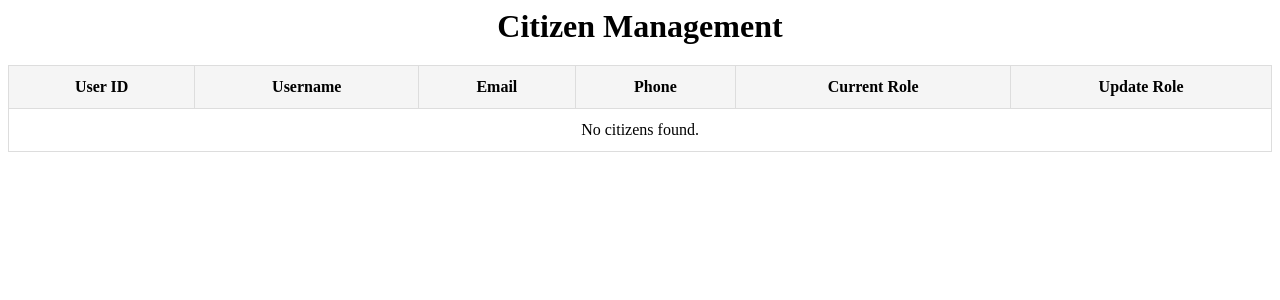
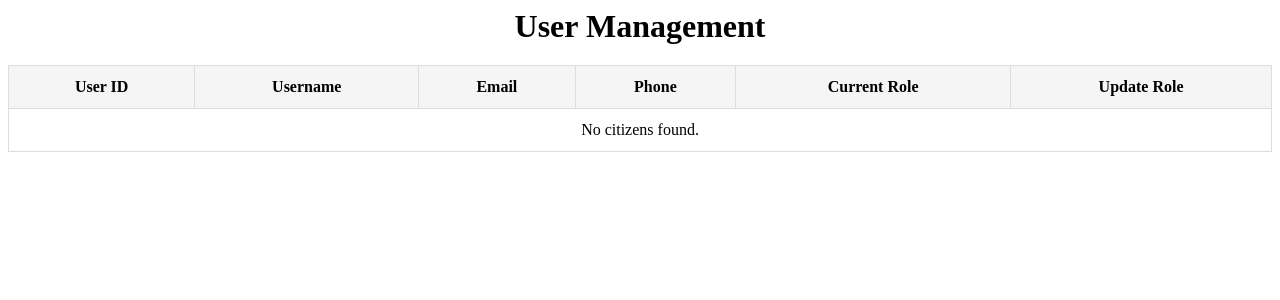
Before and after one commit to nishnath-209/GPMS, a Django app: page /update_user_roles/ in a window 1280 px wide. Shown: the top 300 px of the page. Run offline with Django 4.2, Linux system fonts and the light colour scheme.

Commit message:
updated html pages

```diff
--- a/tsmgp/user/templates/user/monitor_admin.html
+++ b/tsmgp/user/templates/user/monitor_admin.html
@@ -4,12 +4,12 @@
 <head>
     <meta charset="UTF-8">
     <meta name="viewport" content="width=device-width, initial-scale=1.0">
-    <title>Citizen Management</title>
+    <title>Government Monitor Management</title>
 </head>
 
 <body>
     <div class="dashboard">
-        <h1 style="text-align: center; margin: 0 auto; font-weight: 600;">Citizen Data</h1>
+        <h1 style="text-align: center; margin: 0 auto; font-weight: 600;">Government Monitor Data</h1>
 
         <table style="width: 100%; border-collapse: collapse; margin: 20px 0; border: 1px solid #ddd;">
             <thead>
--- a/tsmgp/user/templates/user/update_user_roles.html
+++ b/tsmgp/user/templates/user/update_user_roles.html
@@ -4,12 +4,12 @@
 <head>
     <meta charset="UTF-8">
     <meta name="viewport" content="width=device-width, initial-scale=1.0">
-    <title>Citizen Management</title>
+    <title>User Management</title>
 </head>
 
 <body>
     <div class="dashboard">
-        <h1 style="text-align: center; margin: 0 auto; font-weight: 600;">Citizen Management</h1>
+        <h1 style="text-align: center; margin: 0 auto; font-weight: 600;">User Management</h1>
 
         <table style="width: 100%; border-collapse: collapse; margin: 20px 0; border: 1px solid #ddd;">
             <thead>
```
